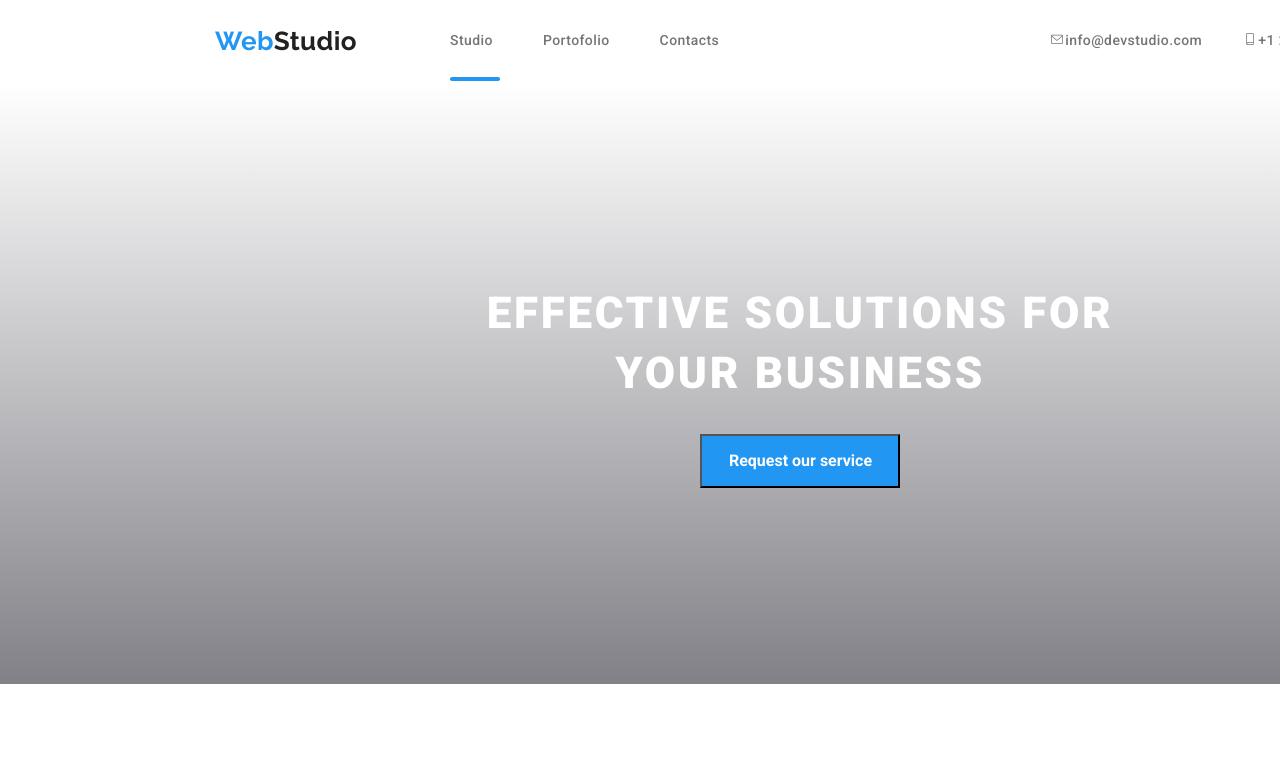
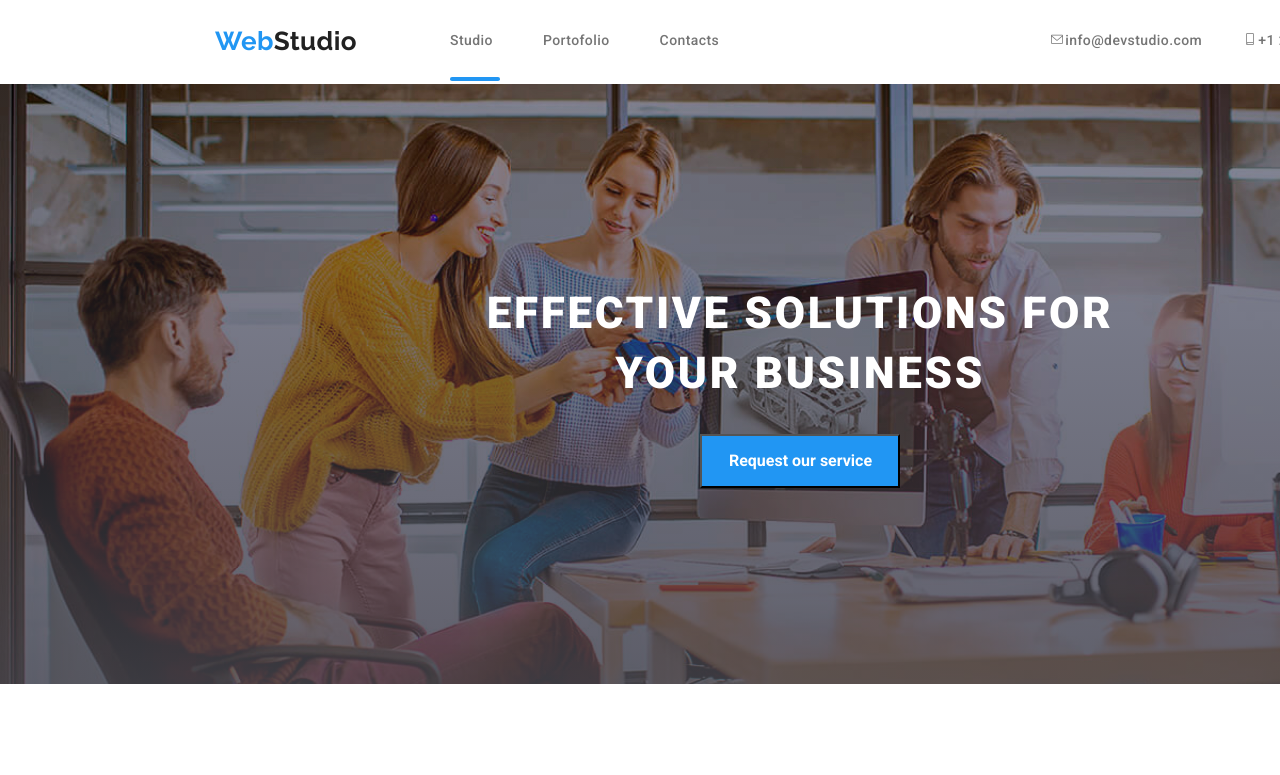
Before and after one commit to VictorPasare/goit-markup-hw-08, a plain HTML site: page index.html in a window 1280 px wide. Shown: the top 775 px of the page. Drawn offline with nearby package versions, Linux system fonts and the light colour scheme; files that its build step writes are made by us from their sources.

Commit message:
Update _request-section.scss

```diff
--- a/sass/components/_request-section.scss
+++ b/sass/components/_request-section.scss
@@ -1,6 +1,6 @@
 
 .request-section {
-    background-image:linear-gradient(to bottom, rgba(255,255,255,0), rgba(81,80,89,0.72)), url(images/effective-bcg.png);
+    background-image:linear-gradient(to bottom, rgba(255,255,255,0), rgba(81,80,89,0.72)), url(../../images/effective-bcg.png);
     background-size: cover;
     background-repeat:no-repeat;
     width: 480px;
```
